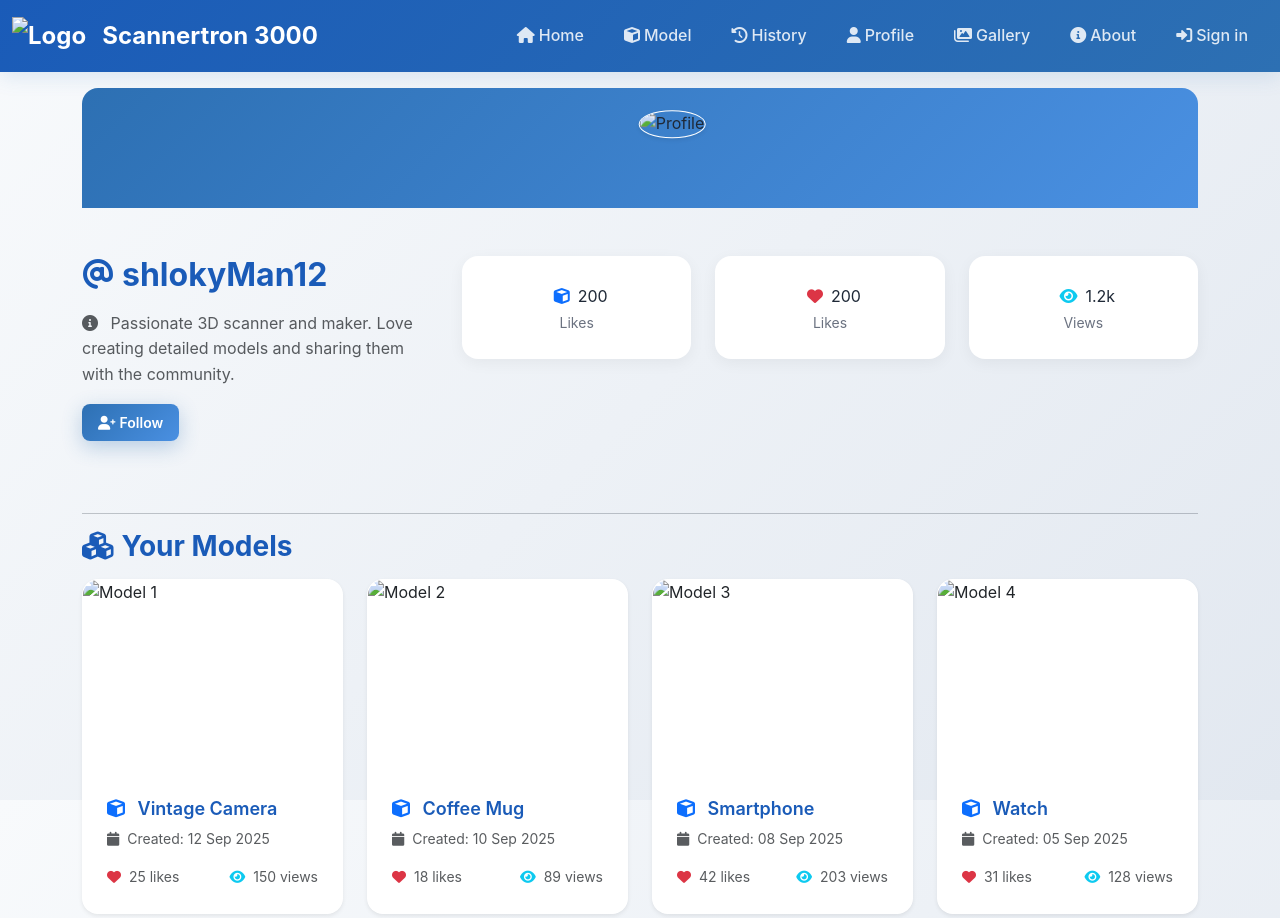
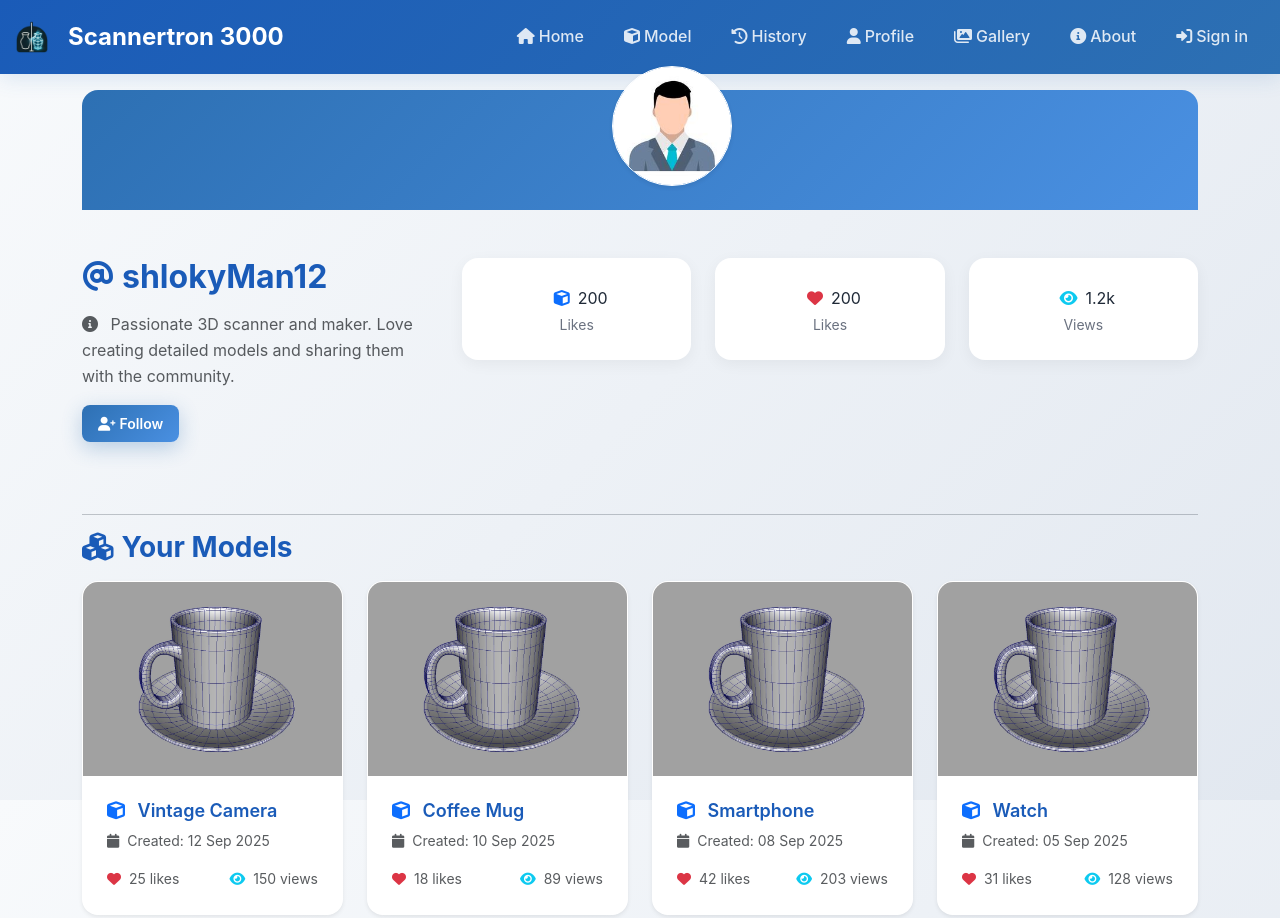
Before and after one commit to pook27/Scannertron3000, a plain HTML site: page profile.html in a window 1280 px wide. Shown: the top 918 px of the page. Drawn offline with nearby package versions, Linux system fonts and the light colour scheme; no server answers.

Commit message:
pre firebase 1.0

```diff
--- a/JS/firebase.js
+++ b/JS/firebase.js
@@ -4,7 +4,11 @@ import { getAnalytics } from 'https://www.gstatic.com/firebasejs/11.8.1/firebase
 import { getDatabase, ref, push, set, get, onValue, remove, update } from 'https://www.gstatic.com/firebasejs/11.8.1/firebase-database.js';
 import { getAuth, signInWithPopup, GoogleAuthProvider, onAuthStateChanged, signOut } from 'https://www.gstatic.com/firebasejs/11.8.1/firebase-auth.js';
 
-import { firebaseConfig } from './firebase-config.js';
+// **FIXED IMPORT METHOD:** Import all exports from the config file as a single object.
+import * as configModule from './firebase-config.js';
+
+// Access the firebaseConfig object from the imported module
+const firebaseConfig = configModule.firebaseConfig;
 
 // Initialize Firebase
 const app = initializeApp(firebaseConfig);
@@ -41,5 +45,3 @@ export {
   onAuthStateChanged,
   signOut
 };
-
-console.log("Firebase initialized:", database);
--- a/profile.html
+++ b/profile.html
@@ -19,7 +19,7 @@
     <nav class="navbar navbar-expand-lg navbar-dark bg-dark">
         <div class="container-fluid">
             <a class="navbar-brand" href="index.html">
-                <img src="/Final Project Site/Images/logo.webp" alt="Logo" class="img-fluid logo-img me-2">Scannertron 3000
+                <img src="/Images/logo.webp" alt="Logo" class="img-fluid logo-img me-2">Scannertron 3000
             </a>
             <button class="navbar-toggler" type="button" data-bs-toggle="collapse" data-bs-target="#menuitem">
                 <span class="navbar-toggler-icon"></span>
@@ -47,12 +47,12 @@
                     <!-- Banner gradient background applied via CSS -->
                 </div>
                 <div class="profile-photo position-absolute top-50 start-50 translate-middle d-md-block d-none">
-                    <img src="/Final Project Site/Images/user.jpg"
+                    <img src="/Images/user.jpg"
                         class="rounded-circle border border-white shadow-sm profile-img" alt="Profile">
                 </div>
                 <!-- For mobile, show a smaller, centered profile photo -->
                 <div class="d-block d-md-none text-center mt-3">
-                    <img src="/Final Project Site/Images/user.jpg"
+                    <img src="/Images/user.jpg"
                         class="rounded-circle border border-white shadow-sm profile-img-sm" alt="Profile">
                 </div>
             </div>
@@ -110,7 +110,7 @@
                     <div class="col">
                         <div class="card h-100 shadow-sm">
                             <div class="ratio ratio-4x3">
-                                <img src="/Final Project Site/Images/sample_model.png" class="card-img-top" alt="Model 1">
+                                <img src="/Images/sample_model.png" class="card-img-top" alt="Model 1">
                             </div>
                             <div class="card-body">
                                 <h5 class="card-title">
@@ -138,7 +138,7 @@
                     <div class="col">
                         <div class="card h-100 shadow-sm">
                             <div class="ratio ratio-4x3">
-                                <img src="/Final Project Site/Images/sample_model.png" class="card-img-top" alt="Model 2">
+                                <img src="/Images/sample_model.png" class="card-img-top" alt="Model 2">
                             </div>
                             <div class="card-body">
                                 <h5 class="card-title">
@@ -166,7 +166,7 @@
                     <div class="col">
                         <div class="card h-100 shadow-sm">
                             <div class="ratio ratio-4x3">
-                                <img src="/Final Project Site/Images/sample_model.png" class="card-img-top" alt="Model 3">
+                                <img src="/Images/sample_model.png" class="card-img-top" alt="Model 3">
                             </div>
                             <div class="card-body">
                                 <h5 class="card-title">
@@ -194,7 +194,7 @@
                     <div class="col">
                         <div class="card h-100 shadow-sm">
                             <div class="ratio ratio-4x3">
-                                <img src="/Final Project Site/Images/sample_model.png" class="card-img-top" alt="Model 4">
+                                <img src="/Images/sample_model.png" class="card-img-top" alt="Model 4">
                             </div>
                             <div class="card-body">
                                 <h5 class="card-title">
```
Also changed, not shown: JS/about.js (+10 -9 lines), about.html (+1 -1 lines), gallery.html (+5 -5 lines), history.html (+5 -5 lines), login.html (+1 -1 lines), model.html (+1 -1 lines).
